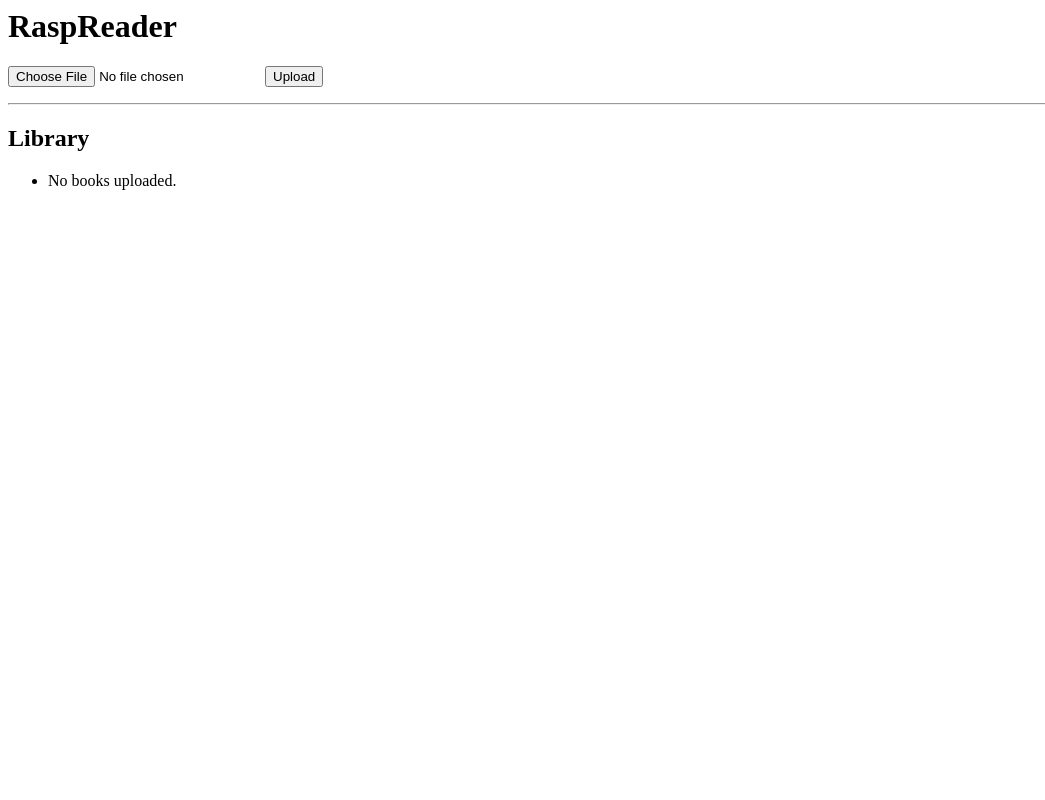
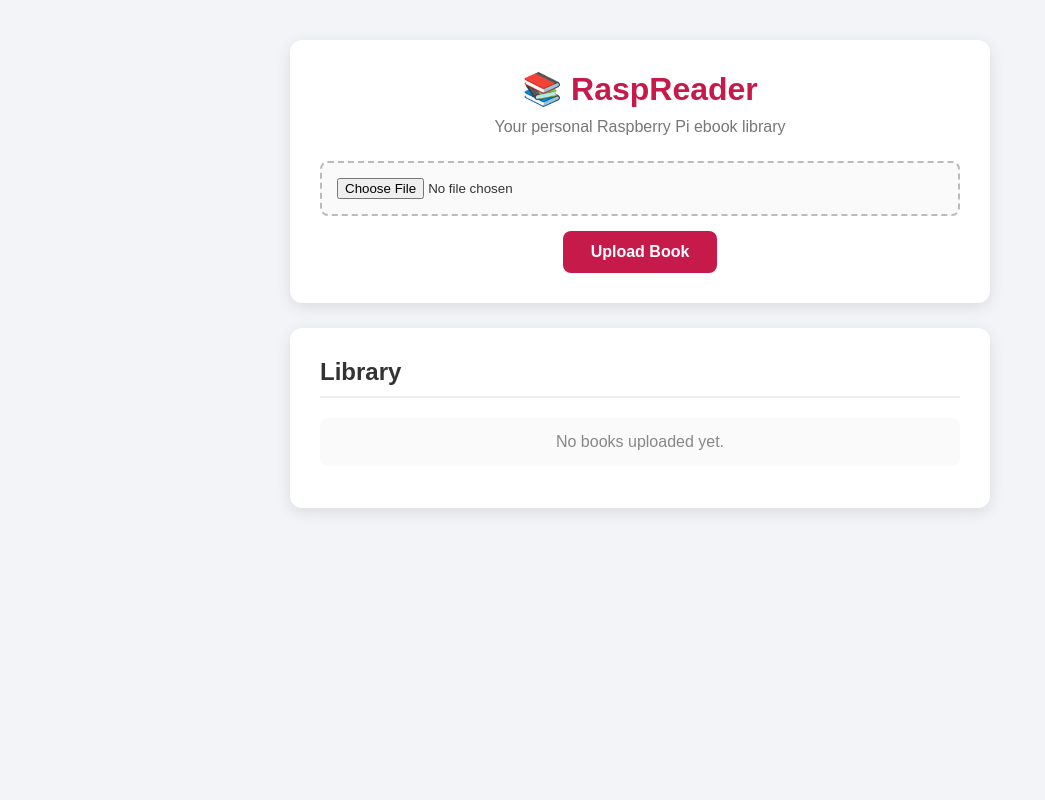
Before and after one commit to viaod/RaspReader, a Flask app: page / in a window 1280 px wide. Shown: the whole page, without its empty margins (0-1045 px from the left). Run offline with Flask 3, Linux system fonts and the light colour scheme.

Commit message:
v0.1.1: improve web page

```diff
--- a/app/web/static/style.css
+++ b/app/web/static/style.css
@@ -1,3 +1,136 @@
+/* ---------- Reset ---------- */
+
+* {
+    margin: 0;
+    padding: 0;
+    box-sizing: border-box;
+}
+
+/* ---------- Body ---------- */
+
 body {
-    font-family: sans-serif;
+    font-family: Arial, Helvetica, sans-serif;
+    background: #f2f4f7;
+    color: #333;
+    padding: 40px 20px;
 }
+
+/* ---------- Layout ---------- */
+
+.container {
+    max-width: 700px;
+    margin: 0 auto;
+}
+
+.card {
+    background: #fff;
+    border-radius: 12px;
+    padding: 30px;
+    margin-bottom: 25px;
+    box-shadow: 0 4px 15px rgba(0, 0, 0, 0.1);
+}
+
+/* ---------- Headings ---------- */
+
+h1 {
+    text-align: center;
+    color: #c51a4a; /* Raspberry Pi pink */
+    margin-bottom: 10px;
+}
+
+.subtitle {
+    text-align: center;
+    color: #777;
+    margin-bottom: 25px;
+}
+
+h2 {
+    margin-bottom: 20px;
+    border-bottom: 2px solid #eee;
+    padding-bottom: 10px;
+}
+
+/* ---------- Upload Form ---------- */
+
+.upload-box {
+    display: flex;
+    flex-direction: column;
+    gap: 15px;
+}
+
+input[type="file"] {
+    padding: 15px;
+    border: 2px dashed #bbb;
+    border-radius: 8px;
+    background: #fafafa;
+    cursor: pointer;
+    transition: 0.2s;
+}
+
+input[type="file"]:hover {
+    border-color: #c51a4a;
+    background: #fff;
+}
+
+button {
+    align-self: center;
+    padding: 12px 28px;
+    border: none;
+    border-radius: 8px;
+    background: #c51a4a;
+    color: white;
+    font-size: 16px;
+    font-weight: bold;
+    cursor: pointer;
+    transition: background 0.2s ease;
+}
+
+button:hover {
+    background: #a0153c;
+}
+
+/* ---------- Library ---------- */
+
+ul {
+    list-style: none;
+}
+
+li {
+    background: #fafafa;
+    border-left: 5px solid #c51a4a;
+    padding: 15px;
+    margin-bottom: 12px;
+    border-radius: 8px;
+}
+
+li strong {
+    display: block;
+    font-size: 1.05rem;
+    margin-bottom: 4px;
+}
+
+li small {
+    color: #666;
+}
+
+.empty {
+    text-align: center;
+    color: #888;
+    border-left: none;
+}
+
+/* ---------- Mobile ---------- */
+
+@media (max-width: 600px) {
+    body {
+        padding: 20px 10px;
+    }
+
+    .card {
+        padding: 20px;
+    }
+
+    button {
+        width: 100%;
+    }
+}
--- a/app/web/templates/upload.html
+++ b/app/web/templates/upload.html
@@ -1,18 +1,41 @@
-<h1>RaspReader</h1>
+<!DOCTYPE html>
+<html lang="en">
+<head>
+    <meta charset="UTF-8">
+    <meta name="viewport" content="width=device-width, initial-scale=1.0">
+    <title>RaspReader</title>
+    <link rel="stylesheet" href="{{ url_for('static', filename='style.css') }}">
+</head>
+<body>
 
-<form action="/upload" method="POST" enctype="multipart/form-data">
-    <input type="file" name="book" accept=".epub">
-    <button type="submit">Upload</button>
+<div class="container">
+
+    <div class="card">
+        <h1>📚 RaspReader</h1>
+        <p class="subtitle">Your personal Raspberry Pi ebook library</p>
+
+        <form class="upload-box" action="/upload" method="POST" enctype="multipart/form-data">
+            <input type="file" name="book" accept=".epub" required>
+            <button type="submit">Upload Book</button>
         </form>
+    </div>
 
-<hr>
-
+    <div class="card">
         <h2>Library</h2>
 
         <ul>
         {% for book in books %}
-    <li>{{ book.title }}</li>
+            <li>
+                <strong>{{ book.title }}</strong><br>
+                <small>by {{ book.author }}</small>
+            </li>
         {% else %}
-    <li>No books uploaded.</li>
+            <li class="empty">No books uploaded yet.</li>
         {% endfor %}
         </ul>
+    </div>
+
+</div>
+
+</body>
+</html>
```
Lines whose indentation alone changed are shown as unchanged.
